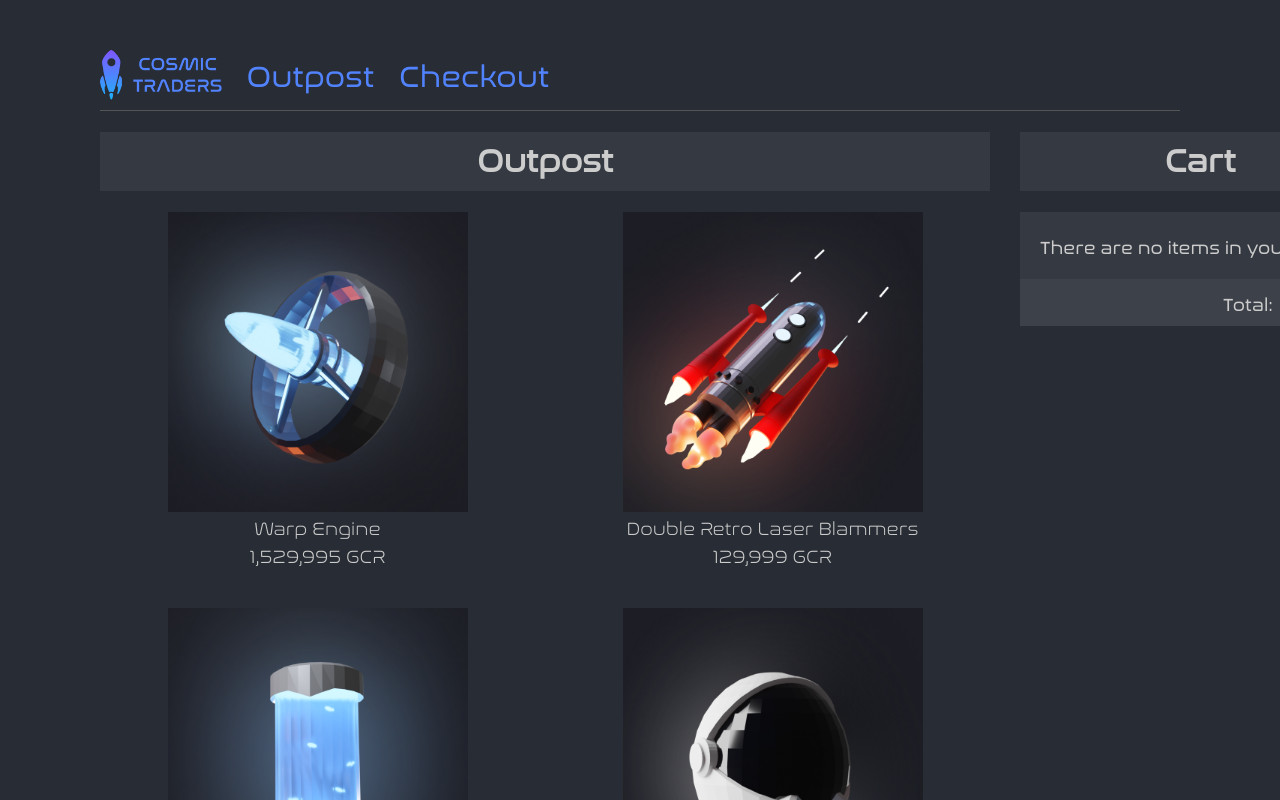
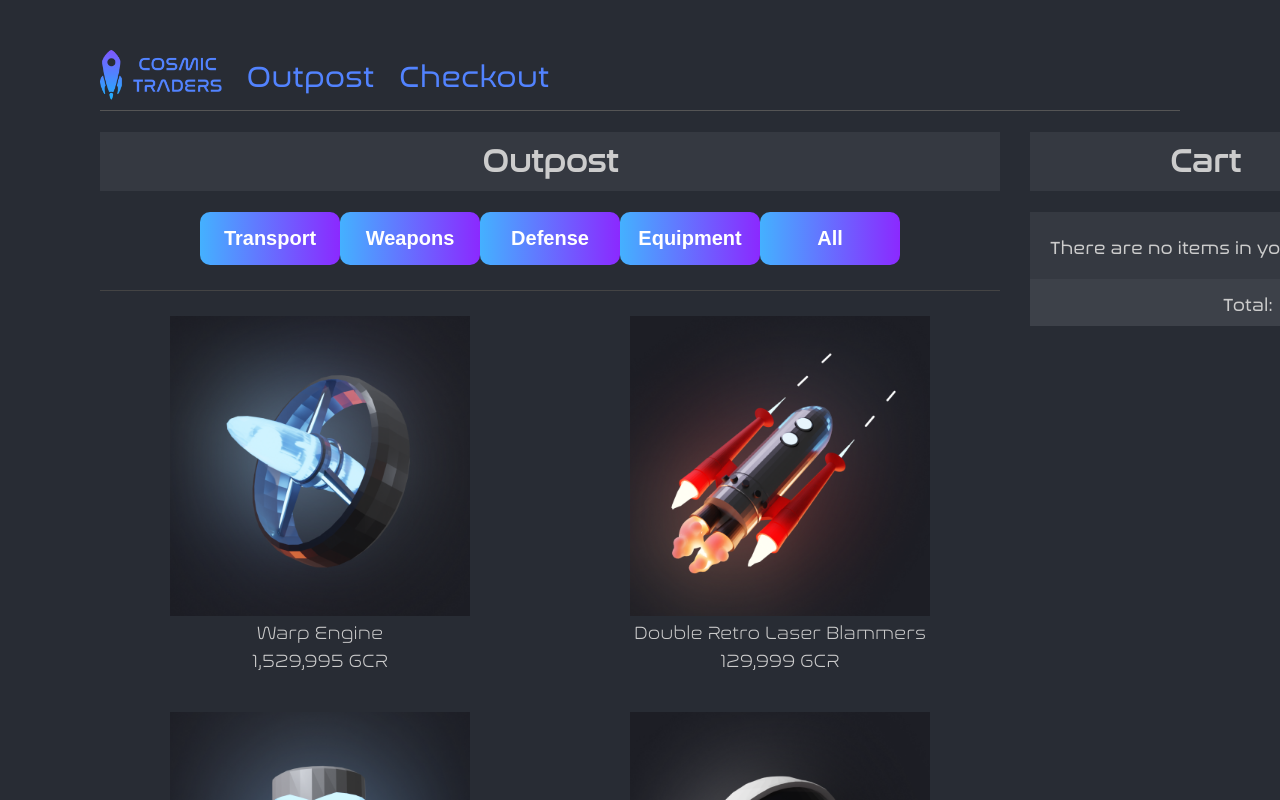
Before and after one commit to lightspeed-academy/lightspeed-react-cosmic-traders, a React (Create React App) app: page /outpost in a window 1280 px wide. Shown: the top 800 px of the page. Built offline with nearby package versions, Linux system fonts and the light colour scheme.

Commit message:
18-AccessingQueryParameters Complete

```diff
--- a/src/products/ProductListing.js
+++ b/src/products/ProductListing.js
@@ -1,16 +1,36 @@
+import { useSearchParams } from 'react-router-dom'
+
 import products from '../products/products.json'
 import styles from './ProductListing.module.scss'
 import Product from './Product'
 
 function ProductListing(props) {
+  const [searchParams, setSearchParams] = useSearchParams()
+  const filter = searchParams.get('filter')
+
+  function setFilter(filter) {
+    setSearchParams({ filter })
+  }
+
   return (
+    <>
+      <div className={styles.filters}>
+        <button className="button" onClick={() => setFilter('transport')}>Transport</button>
+        <button className="button" onClick={() => setFilter('weapons')}>Weapons</button>
+        <button className="button" onClick={() => setFilter('defense')}>Defense</button>
+        <button className="button" onClick={() => setFilter('equipment')}>Equipment</button>
+        <button className="button" onClick={() => setFilter('')}>All</button>
+      </div>
       <ul className={styles.products}>
-      {products.map((product, idx) => (
+        {products
+          .filter(p => !filter || p.category === filter)
+          .map((product, idx) => (
             <li key={idx} >
               <Product productData={product} addToCart={props.addToCart} />
             </li>)
           )}
       </ul>
+    </>
   )
 }
 export default ProductListing
--- a/src/products/ProductListing.module.scss
+++ b/src/products/ProductListing.module.scss
@@ -6,3 +6,15 @@
   grid-gap: 40px $gutter;
   grid-template-columns: repeat(auto-fill, minmax(300px, 1fr));
 }
+
+.filters {
+  display: flex;
+  justify-content: space-around;
+  padding: 0 100px 25px 100px;
+  margin-bottom: 25px;
+  border-bottom: 1px solid #444;
+
+  button {
+    width: 140px;
+  }
+}
--- a/src/products/products.json
+++ b/src/products/products.json
@@ -2,61 +2,73 @@
   {
     "name": "Warp Engine",
     "price": 1529995,
-    "image": "warp-engine.png"
+    "image": "warp-engine.png",
+    "category": "transport"
   },
   {
     "name": "Double Retro Laser Blammers",
     "price": 129999,
-    "image": "double-retro-laser-blammers.png"
+    "image": "double-retro-laser-blammers.png",
+    "category": "weapons"
   },
   {
     "name": "Cryogenic Chamber",
     "price": 595995,
-    "image": "cryogenic-chamber.png"
+    "image": "cryogenic-chamber.png",
+    "category": "equipment"
   },
   {
     "name": "Space Helmet",
     "price": 1275,
-    "image": "space-helmet.png"
+    "image": "space-helmet.png",
+    "category": "equipment"
   },
   {
     "name": "Teleporter",
     "price": 655999,
-    "image": "teleporter.png"
+    "image": "teleporter.png",
+    "category": "transport"
   },
   {
     "name": "Targeting Viewport",
     "price": 29995,
-    "image": "targeting-viewport.png"
+    "image": "targeting-viewport.png",
+    "category": "weapons"
   },
   {
     "name": "Tractor Beam",
     "price": 345990,
-    "image": "tractor-beam.png"
+    "image": "tractor-beam.png",
+    "category": "weapons"
   },
   {
     "name": "Radar Array",
     "price": 220995,
-    "image": "radar-array.png"
+    "image": "radar-array.png",
+    "category": "defense"
   },
   {
     "name": "Jetpack",
     "price": 12995,
-    "image": "jetpack.png"
+    "image": "jetpack.png",
+    "category": "transport"
   },
   {
     "name": "Universal Translator",
     "price": 9895,
-    "image": "universal-translator.png"
+    "image": "universal-translator.png",
+    "category": "equipment"
   },
   {
     "name": "Booster Rocket",
     "price": 129980,
-    "image": "booster-rocket.png"
+    "image": "booster-rocket.png",
+    "category": "transport"
   },
   {
     "name": "Shield Generator",
     "price": 485700,
-    "image": "shield-generator.png"
+    "image": "shield-generator.png",
+    "category": "defense"
   }
 ]
```
Lines whose indentation alone changed are shown as unchanged.
